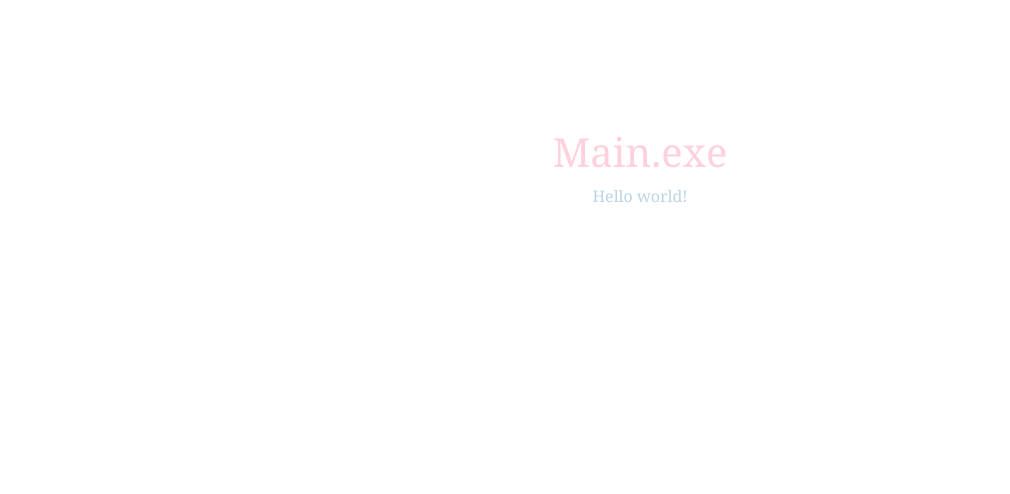
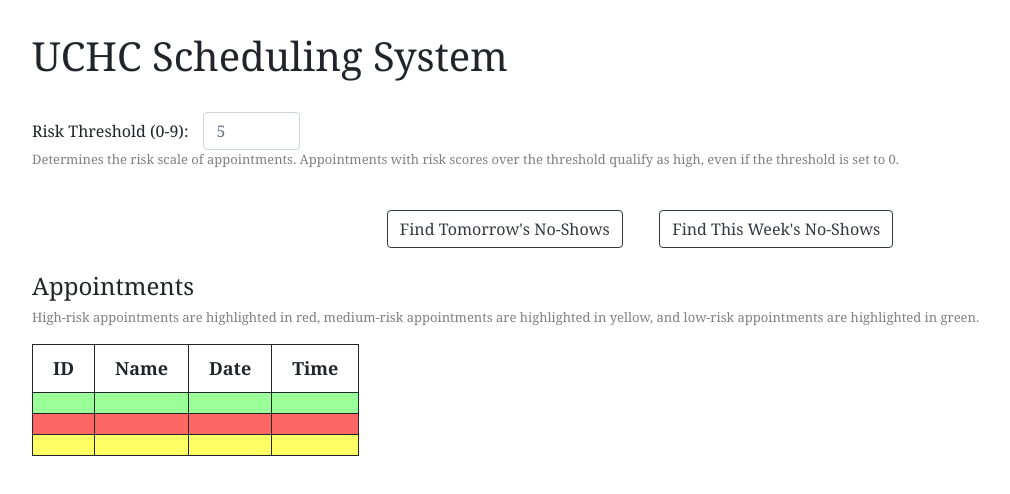
Before and after one commit to jshev/UCHCProject, a website: page views/index.html in a window 1280 px wide. Shown: the whole page, without its empty margins (0-1010 px from the left). Drawn offline with nearby package versions, Linux system fonts and the light colour scheme.

Commit message:
template and css complete

```diff
--- a/public/css/app.css
+++ b/public/css/app.css
@@ -1,12 +1,77 @@
 body {
-    font-family: Georgia, Times, "Times New Roman", serif;
+  font-family: Georgia, Times, "Times New Roman", serif;
 }
-p {
-    color: #bcd4e6;
+
+.myContainer {
+  margin: 2.5%;
 }
-h1 {
-    color: #ffd1dc;
+
+label {
+  margin-right: 15px;
 }
-.boxy {
-    margin: 10%;
+
+.btn1 {
+  margin-right: 3%;
 }
+
+#finePrint {
+  font-size: small;
+  color: grey;
+}
+
+#wrapper {
+  display: flex;
+  align-items: center;
+  justify-content: center;
+}
+
+
+
+.tg {
+  border-collapse: collapse;
+  border-spacing: 0;
+}
+
+.tg td {
+  font-family: Georgia, Times, "Times New Roman", serif;
+  padding: 10px 20px;
+  border-style: solid;
+  border-width: 1px;
+  overflow: hidden;
+  word-break: normal;
+}
+
+.tg th {
+  font-family: Georgia, Times, "Times New Roman", serif;
+  padding: 10px 20px;
+  border-style: solid;
+  border-width: 1px;
+  overflow: hidden;
+  word-break: normal;
+}
+
+.tg .medium {
+  background-color: #fffe65;
+  text-align: left;
+  vertical-align: top;
+}
+
+.tg .low {
+  background-color: #9aff99;
+  text-align: left;
+  vertical-align: top;
+}
+
+.tg .tableTop {
+  font-weight: bold;
+  font-size: large;
+  background-color: #ffffff;
+  text-align: center;
+  vertical-align: top;
+}
+
+.tg .high {
+  background-color: #fd6864;
+  text-align: left;
+  vertical-align: top;
+}
--- a/public/js/router.js
+++ b/public/js/router.js
@@ -143,7 +143,7 @@ function noShowsThisWeek(threshold) {
           console.log('Booked appointments this week:')
           console.log(appts)
           console.log()
-
+          return appts;
           signal.emit('appts', appts)
         })
         .catch((err) => {
@@ -162,7 +162,7 @@ function noShowsThisWeek(threshold) {
 
 const forEachBookedAppointment = async (api, appts, threshold, signal) => {
   await asyncForEach(appts, async (appt) => {
-    await waitFor(2000);
+    await waitFor(1000);
 
     var apptDate = new Date(appt.date);
     if (weekday[apptDate.getDay()] == "Tuesday" || weekday[apptDate.getDay()] == "Thursday") {
@@ -267,7 +267,7 @@ const forEachBookedAppointment = async (api, appts, threshold, signal) => {
           console.log(`There was an error: ${err.message || err}`);
         });
     }).on('error', log_error) // end GET all appointments of patients
-    await waitFor(2000);
+    await waitFor(1000);
   });
   return;
 }
--- a/views/index.html
+++ b/views/index.html
@@ -9,9 +9,58 @@
   <link type="text/css" href="/css/app.css" rel="stylesheet">
 </head>
 
-<div class="text-center boxy">
-  <h1>Main.exe</h1>
-  <p>Hello world!</p>
-</div>
+<body>
+  <div class="myContainer">
+    <h1>UCHC Scheduling System</h1>
+    <br>
+    <form class="form-inline">
+      <div class="form-group">
+        <label for="threshold">Risk Threshold (0-9): </label>
+        <input type="number" id="threshold" min="0" max="9" class="form-control" placeholder="5">
+      </div>
+    </form>
+    <p id="finePrint">Determines the risk scale of appointments. Appointments with risk scores
+      over the threshold qualify as high, even if the threshold is set to 0.</p>
+
+    <br>
+    <div id="wrapper">
+      <button type="button" class="btn btn-outline-dark btn1">Find Tomorrow's No-Shows</button>
+      <button type="button" class="btn btn-outline-dark">Find This Week's No-Shows</button>
+    </div>
+    <br>
+
+    <h4>Appointments</h4>
+    <p id="finePrint">High-risk appointments are highlighted in red, medium-risk appointments
+      are highlighted in yellow, and low-risk appointments are highlighted in green.</p>
+
+    <table class="tg">
+      <tr>
+        <th class="tableTop">ID</th>
+        <th class="tableTop">Name</th>
+        <th class="tableTop">Date</th>
+        <th class="tableTop">Time</th>
+      </tr>
+      <tr>
+        <td class="low"> </td>
+        <td class="low"> </td>
+        <td class="low"> </td>
+        <td class="low"> </td>
+      </tr>
+      <tr>
+        <td class="high"> </td>
+        <td class="high"> </td>
+        <td class="high"> </td>
+        <td class="high"> </td>
+      </tr>
+      <tr>
+        <td class="medium"> </td>
+        <td class="medium"> </td>
+        <td class="medium"> </td>
+        <td class="medium"> </td>
+      </tr>
+    </table>
+
+  </div>
+</body>
 
 </html>
```
Also changed, not shown: public/js/mainController.js (added).
